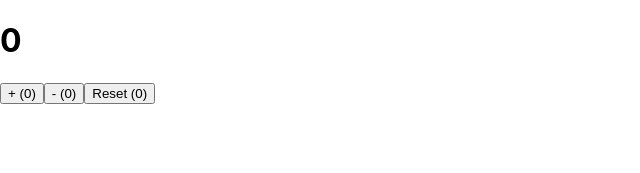
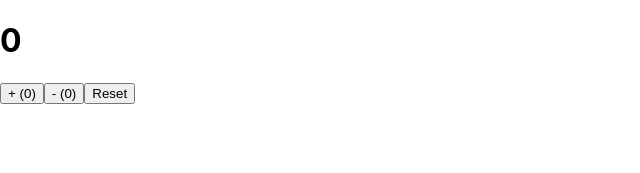
Before and after one commit to MiguelAngelAlvarezFernandez/megacontador, a React (Create React App) app: page / in a window 1280 px wide. Shown: the top 173 px of the page, without its empty margins (0-640 px from the left). Built offline with nearby package versions, Linux system fonts and the light colour scheme.

Commit message:
Incorporación contador al componente  botón como atributo

```diff
--- a/src/App.js
+++ b/src/App.js
@@ -23,8 +23,8 @@ function App() {
   return (
     <div>
       <h1>{valorActual}</h1>
-      <Boton NombreBoton="+" YDespuesDeContarQue={Aumentar}/>
-      <Boton NombreBoton="-" YDespuesDeContarQue={Disminuir}/>
+      <Boton NombreBoton="+" YDespuesDeContarQue={Aumentar} Contador/>
+      <Boton NombreBoton="-" YDespuesDeContarQue={Disminuir} Contador/>
       <Boton NombreBoton="Reset" YDespuesDeContarQue={Resetear}/>
     </div>
   );
--- a/src/Components/Boton.jsx
+++ b/src/Components/Boton.jsx
@@ -6,10 +6,11 @@ let [Contador, setContador] = useState(0)
 function manexadorBoton () {
 setContador(Contador+1)
 props.YDespuesDeContarQue()
+console.log(Contador)
 }
 
   return (
-    <button onClick={manexadorBoton}> {props.NombreBoton} ({Contador})</button>
+    <button onClick={manexadorBoton}> {props.NombreBoton} {props.Contador && <span>({Contador})</span>}</button>
   );
 }
 
```
